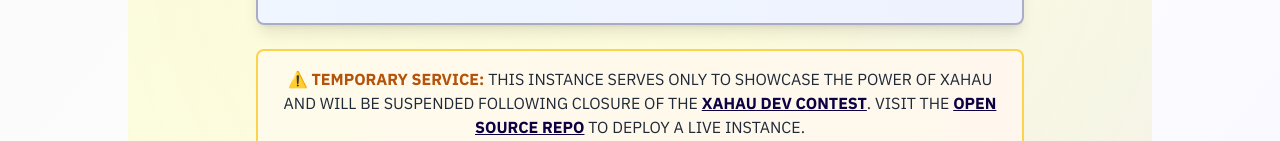
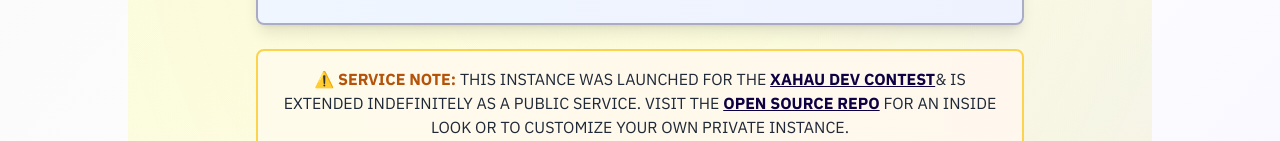
Before and after one commit to Ghostrayu/xahpayroll, a React (Vite) app in the folder frontend/: page / in a window 1280 px wide. Shown: the part 659-800 px from the top of the page. Built offline with nearby package versions, Linux system fonts and the light colour scheme; no server answers.

Commit message:
-HOMEPAGE UPDATES

```diff
--- a/frontend/src/components/Hero.tsx
+++ b/frontend/src/components/Hero.tsx
@@ -41,8 +41,8 @@
             {/* Temporary Service Notice */}
             <div className="bg-gradient-to-r from-amber-50 to-orange-50 border-2 border-amber-300 rounded-lg py-4 px-6 mb-8 mx-auto max-w-3xl relative z-10">
               <p className="text-sm md:text-base text-gray-800 leading-relaxed">
-                <span className="font-bold text-amber-700 uppercase">⚠️ TEMPORARY SERVICE:</span>{' '}
-                THIS INSTANCE SERVES ONLY TO SHOWCASE THE POWER OF XAHAU AND WILL BE SUSPENDED FOLLOWING CLOSURE OF THE{' '}
+                <span className="font-bold text-amber-700 uppercase">⚠️ SERVICE NOTE:</span>{' '}
+                THIS INSTANCE WAS LAUNCHED FOR THE{' '}
                 <a
                   href="https://xahau.network/contest/"
                   target="_blank"
@@ -51,7 +51,7 @@
                 >
                   XAHAU DEV CONTEST
                 </a>
-                . VISIT THE{' '}
+                & IS EXTENDED INDEFINITELY AS A PUBLIC SERVICE. VISIT THE{' '}
                 <a
                   href="https://github.com/Ghostrayu/xahpayroll"
                   target="_blank"
@@ -60,7 +60,7 @@
                 >
                   OPEN SOURCE REPO
                 </a>
-                {' '}TO DEPLOY A LIVE INSTANCE.
+                {' '}FOR AN INSIDE LOOK OR TO CUSTOMIZE YOUR OWN PRIVATE INSTANCE.
               </p>
             </div>
 
```
